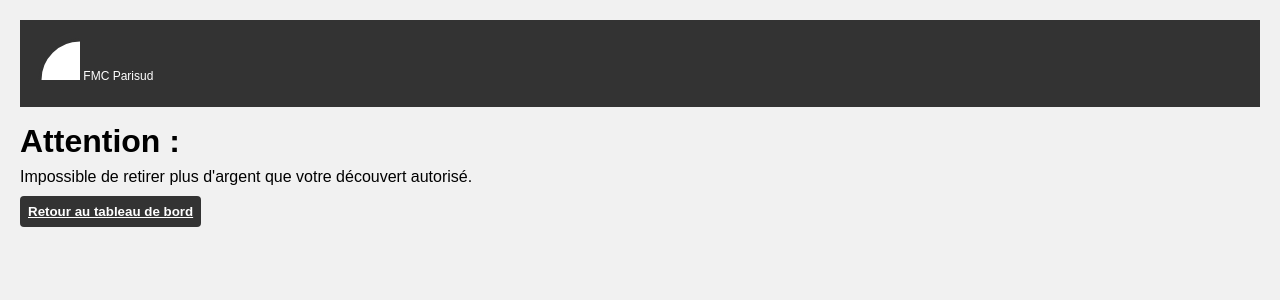
After one commit to n3rd-asc/fmc-bank, a PHP site: page /insufficient_founds.php in a window 1280 px wide. The commit adds this page. Shown: the top 300 px of the page. Run offline with PHP 8.4, Linux system fonts and the light colour scheme.

Commit message:
added insufficient_founds.php and updated withdraw.php

```diff
--- /dev/null
+++ b/insufficient_founds.php
@@ -0,0 +1,32 @@
+<!DOCTYPE html>
+<html lang="fr">
+
+<!-- Page d'erreur avec bouton de redirection vers le tableau de bord home.php -->
+
+<head>
+    <meta charset="UTF-8">
+    <meta name="viewport" content="width=device-width, initial-scale=1">
+    <title>Modifier le compte client</title>
+    <link rel="icon" type="image/x-icon" href="icons/favicon.png">
+    <link rel="preconnect" href="https://fonts.googleapis.com">
+    <link rel="preconnect" href="https://fonts.gstatic.com" crossorigin>
+    <link href="https://fonts.googleapis.com/css2?family=Fira+Sans:wght@100;400;700&display=swap" rel="stylesheet">
+    <link rel="stylesheet" href="./css/styles.min.css">
+</head>
+
+<body>
+    <nav>
+        <div>
+            <a href=""><svg height="50" width="50">
+                    <circle cx="50" cy="50" r="40" stroke="#333" stroke-width="3" fill="#fff" />
+                </svg> FMC Parisud</a>
+        </div>
+    </nav>
+    <div></div>
+    <h1>Attention :</h1>
+    <p>Impossible de retirer plus d'argent que votre découvert autorisé.</p>
+    <div></div>
+    <a href="home.php" class="links">Retour au tableau de bord</a>
+</body>
+
+</html>
```
Also changed, not shown: withdraw.php (+26 -11 lines).
